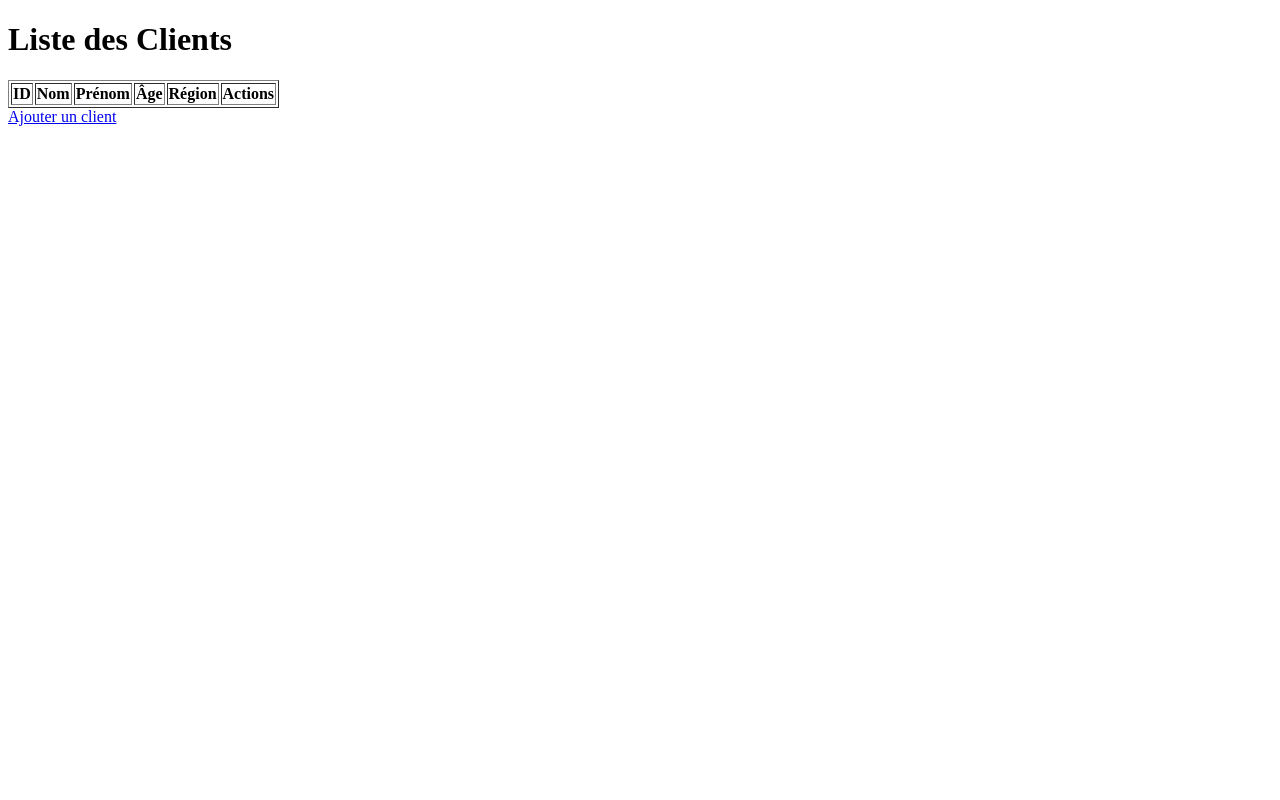
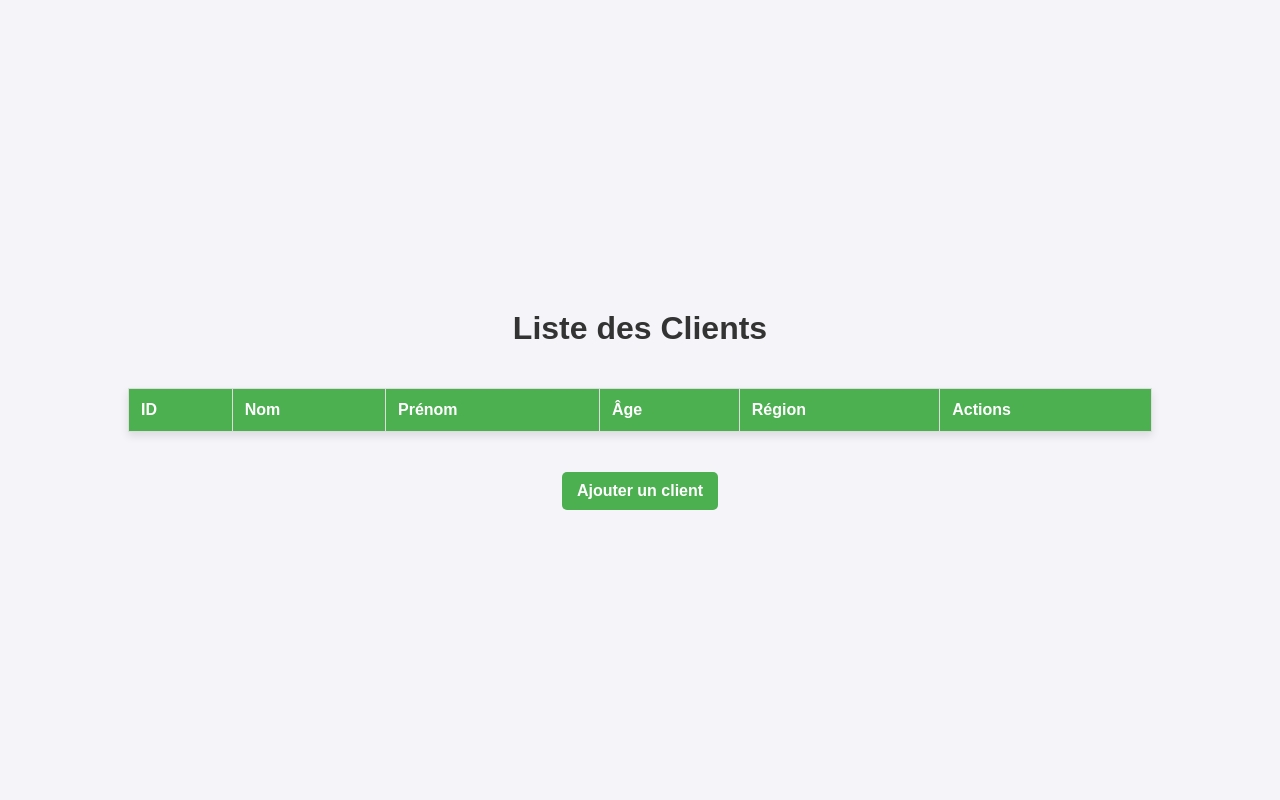
Before and after one commit to kboris0/cloud, a Flask app: page /liste_client in a window 1280 px wide. Run offline with Flask 2, Linux system fonts and the light colour scheme; data that the repository does not hold is empty.

Commit message:
Update liste_client.html

```diff
--- a/templates/liste_client.html
+++ b/templates/liste_client.html
@@ -1,9 +1,85 @@
 <!DOCTYPE html>
 <html>
-<head><title>Liste des Clients</title></head>
+<head>
+    <title>Liste des Clients</title>
+    <style>
+        body {
+            font-family: Arial, sans-serif;
+            background-color: #f4f4f9;
+            margin: 0;
+            padding: 0;
+            display: flex;
+            justify-content: center;
+            align-items: center;
+            height: 100vh;
+            flex-direction: column;
+        }
+
+        h1 {
+            color: #333;
+            margin-top: 20px;
+            text-align: center;
+        }
+
+        table {
+            width: 80%;
+            margin: 20px auto;
+            border-collapse: collapse;
+            background-color: #fff;
+            box-shadow: 0 4px 8px rgba(0, 0, 0, 0.1);
+        }
+
+        th, td {
+            padding: 12px;
+            text-align: left;
+            border: 1px solid #ddd;
+        }
+
+        th {
+            background-color: #4CAF50;
+            color: white;
+        }
+
+        tr:nth-child(even) {
+            background-color: #f9f9f9;
+        }
+
+        tr:hover {
+            background-color: #f1f1f1;
+        }
+
+        a {
+            color: #4CAF50;
+            text-decoration: none;
+            font-weight: bold;
+        }
+
+        a:hover {
+            color: #45a049;
+            text-decoration: underline;
+        }
+
+        .actions {
+            text-align: center;
+        }
+
+        .add-client-link {
+            background-color: #4CAF50;
+            color: white;
+            padding: 10px 15px;
+            text-decoration: none;
+            border-radius: 5px;
+            margin-top: 20px;
+        }
+
+        .add-client-link:hover {
+            background-color: #45a049;
+        }
+    </style>
+</head>
 <body>
     <h1>Liste des Clients</h1>
-<table border="1">
+    <table>
         <tr>
             <th>ID</th>
             <th>Nom</th>
@@ -19,13 +95,13 @@
             <td>{{ client[2] }}</td>
             <td>{{ client[3] }}</td>
             <td>{{ client[4] }}</td>
-        <td>
+            <td class="actions">
                 <a href="/modifier/{{ client[0] }}">Modifier</a> |
                 <a href="/supprimer/{{ client[0] }}">Supprimer</a>
             </td>
         </tr>
         {% endfor %}
     </table>
-<a href="/ajout_client">Ajouter un client</a>
+    <a class="add-client-link" href="/ajout_client">Ajouter un client</a>
 </body>
 </html>
```
Lines whose indentation alone changed are shown as unchanged.
